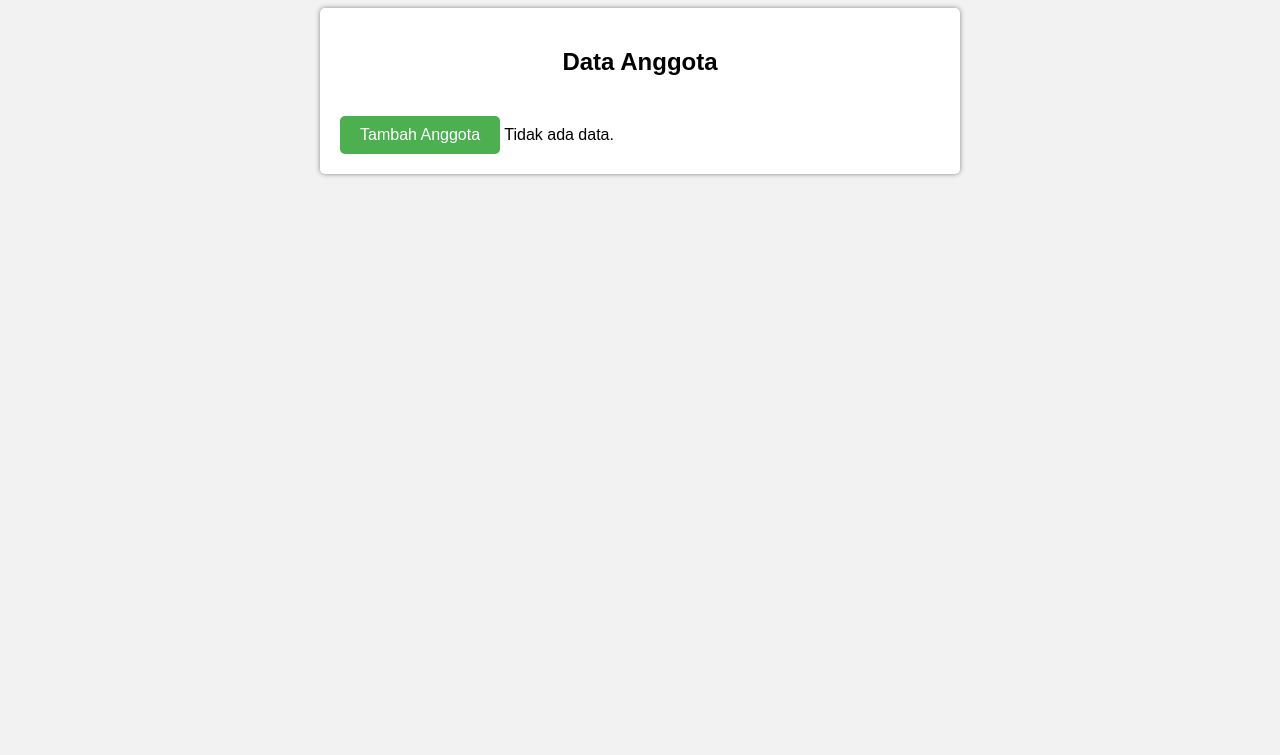
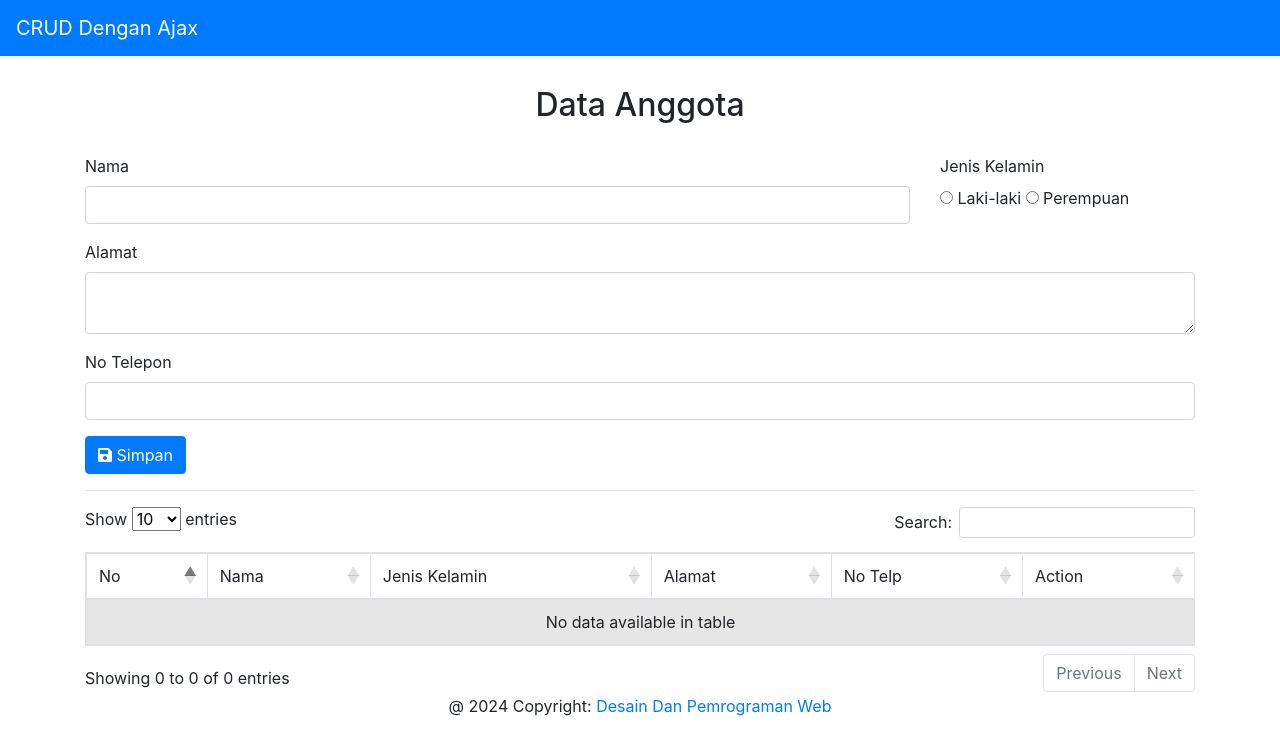
Before and after one commit to MHasanBas/PemrogramanWeb, a PHP site: page /ajax/index.php in a window 1280 px wide. Shown: the top 755 px of the page. Run offline with PHP 8.4, Linux system fonts and the light colour scheme; data that the repository does not hold is empty; some libraries are stand-ins or nearby versions.

Commit message:
CRUD dengan AJAX

```diff
--- /dev/null
+++ b/pertemuan10/crud/ajax/auth.php
@@ -0,0 +1,10 @@
+<?php
+// Mulai sesi PHP
+session_start();
+
+// Cek apakah token CSRF sudah ada di sesi
+if (empty($_SESSION['csrf_token'])) {
+    // Jika tidak ada, buat token baru dengan menggunakan fungsi random_bytes() untuk menghasilkan byte acak, kemudian konversi menjadi format hexadecimal dengan bin2hex()
+    $_SESSION['csrf_token'] = bin2hex(random_bytes(32));
+}
+?>
--- /dev/null
+++ b/pertemuan10/crud/ajax/data.php
@@ -0,0 +1,85 @@
+<table id="example" class="table table-striped table-bordered" style="width:100%">
+    <thead>
+        <tr>
+            <td>No</td>
+            <td>Nama</td>
+            <td>Jenis Kelamin</td>
+            <td>Alamat</td>
+            <td>No Telp</td>
+            <td>Action</td>
+        </tr>
+    </thead>
+    <tbody>
+        <?php
+            // Mengambil data dari database dan menampilkannya dalam bentuk baris tabel
+        ?>
+    </tbody>
+</table>
+
+<script type="text/javascript">
+    // Menginisialisasi DataTables untuk tabel dengan id 'example'
+    $(document).ready(function() {
+        $('#example').DataTable();
+    });
+
+    // Fungsi untuk mereset pesan kesalahan pada form
+    function reset(){
+        // Reset pesan kesalahan pada elemen dengan id 'err_nama', 'err_jenis_kelamin', 'err_alamat', 'err_no_telp'
+        document.getElementById("err_nama").innerHTML = "";
+        document.getElementById("err_jenis_kelamin").innerHTML = "";
+        document.getElementById("err_alamat").innerHTML = "";
+        document.getElementById("err_no_telp").innerHTML = "";
+    }
+
+    // Fungsi untuk menangani klik pada tombol edit
+    $(document).on('click', '.edit_data', function() {
+        // Scroll ke atas halaman
+        $('html, body').animate({ scrollTop: 0 }, 'slow');
+        // Ambil id data yang akan diedit
+        var id = $(this).attr('id');
+        // Kirim permintaan AJAX untuk mendapatkan data yang akan diedit
+        $.ajax({
+            type: 'POST',
+            url: "get_data.php",
+            data: {id:id},
+            dataType:'json',
+            success: function(response) {
+                // Reset pesan kesalahan
+                reset();
+                // Scroll ke atas halaman
+                $('html, body').animate({ scrollTop: 30 }, 'slow');
+                // Isi form dengan data yang diperoleh dari server
+                document.getElementById("id").value = response.id;
+                document.getElementById("nama").value = response.nama;
+                document.getElementById("alamat").value = response.alamat;
+                document.getElementById("no_telp").value = response.no_telp;
+                // Tentukan jenis kelamin sesuai data yang diperoleh dari server
+                if (response.jenis_kelamin=="L") {
+                    document.getElementById("jenkel1").checked = true;
+                } else {
+                    document.getElementById("jenkel2").checked = true;
+                }
+            }, error: function(response) {
+                console.log(response.responseText);
+            }
+        });
+    });
+
+    // Fungsi untuk menangani klik pada tombol hapus
+    $(document).on('click', '.hapus_data', function() {
+        // Ambil id data yang akan dihapus
+        var id = $(this).attr('id');
+        // Kirim permintaan AJAX untuk menghapus data
+        $.ajax({
+            type: 'POST',
+            url: "hapus_data.php",
+            data: {id:id},
+            success: function()  {
+                // Muat ulang data setelah data dihapus
+                $('data').load("data.php");
+            }, error: function(response) {
+                console.log(response.responseText);
+            }
+        });
+    });
+</script>
--- /dev/null
+++ b/pertemuan10/crud/ajax/index.php
@@ -0,0 +1,134 @@
+<?php
+    // Sertakan file auth.php untuk memastikan pengguna yang masuk sudah login
+    include 'auth.php';
+?>
+<html lang="en">
+<head>
+    <meta charset="UTF-8">
+    <meta name="viewport" content="width=device-width, initial-scale=1.0">
+    <meta name="csrf-token" content="<?= $_SESSION['csrf_token'] ?>">
+    <!-- Sertakan stylesheet dari Bootstrap -->
+    <link href="https://cdnjs.cloudflare.com/ajax/libs/twitter-bootstrap/4.1.3/css/bootstrap.css" rel="stylesheet">
+    <!-- Sertakan font awesome untuk ikon -->
+    <link rel="stylesheet" href="https://use.fontawesome.com/releases/v5.7.2/css/all.css" integrity="sha384-fnmDCqbTlwilj8lyTjo7mOUStjsKC4pQpQbqyi7RrhN7udi9RwhKkMHpvl.bHG9Sr" crossorigin="anonymous">
+    <!-- Sertakan stylesheet dari DataTables -->
+    <link rel="stylesheet" type="text/css" href="https://cdn.datatables.net/1.10.19/css/dataTables.bootstrap4.min.css">
+    <title>Data Anggota</title>
+</head>
+<body>
+    <nav class="navbar navbar-dark bg-primary">
+        <a class="navbar-brand" href="index.php" style="color: #fff;">
+            CRUD Dengan Ajax
+        </a>
+    </nav>
+    <div class="container">
+        <h2 align="center" style="margin: 30px;">Data Anggota</h2>
+        <!-- Form untuk menambah dan mengedit data anggota -->
+        <form method="post" class="form-data" id="form-data">
+            <div class="row">
+                <div class="col-sm-9">
+                    <div class="form-group">
+                        <label>Nama</label>
+                        <input type="hidden" name="id" id="id">
+                        <input type="text" name="nama" id="nama" class="form-control" required="true">
+                    </div>
+                    <p class="text-danger"  id="err_nama"></p>
+                </div>
+                <div class="col-sm-3">
+                    <div class="form-group">
+                        <label>Jenis Kelamin</label><br>
+                        <input type="radio" name="jenis_kelamin" id="jenkel1" value="L" required="true"> Laki-laki
+                        <input type="radio" name="jenis_kelamin" id="jenkel2" value="P"> Perempuan
+                    </div>
+                    <p class="text-danger" id="err_jenis_kelamin"></p>
+                </div>
+            </div>
+            <div class="form-group">
+                <label>Alamat</label>
+                <textarea name="alamat" id="alamat" class="form-control" required="true"></textarea>
+                <p class="text-danger"  id="err_alamat"></p>
+            </div>
+            <div class="form-group">
+                <label>No Telepon</label>
+                <input type="number" name="no_telp" id="no_telp" class="form-control" required="true">
+                <p class="text-danger"  id="err_no_telp"></p>
+            </div>
+            <div class="form-group">
+                <button type="button" name="simpan" id="simpan" class="btn btn-primary">
+                    <i class="fa fa-save"></i> Simpan
+                </button>
+            </div>
+        </form>
+        <hr>
+        <!-- Div untuk menampilkan data anggota menggunakan DataTables -->
+        <div class="data"></div>
+    </div>
+    <div class="text-center">@ <?php echo date('Y'); ?> Copyright:
+        <a href="https://google.com/"> Desain Dan Pemrograman Web</a>
+    </div>
+    <!-- Sertakan jQuery -->
+    <script src="https://ajax.googleapis.com/ajax/libs/jquery/1.11.1/jquery.min.js"></script>
+    <!-- Sertakan DataTables -->
+    <script src="https://cdn.datatables.net/1.10.19/js/jquery.dataTables.min.js"></script>
+    <script src="https://cdn.datatables.net/1.10.19/js/dataTables.bootstrap4.min.js"></script>
+    <!-- Sertakan Bootstrap JavaScript -->
+    <script src="https://maxcdn.bootstrapcdn.com/bootstrap/4.3.1/js/bootstrap.min.js"></script>
+    <script type="text/javascript">
+        $(document).ready(function(){
+            // Atur CSRF token untuk setiap permintaan AJAX
+            $.ajaxSetup({
+                headers: {
+                    'Csrf-Token': $('meta[name="csrf-token"]').attr('content')
+                }
+            });
+            // Muat data anggota saat halaman dimuat
+            $('.data').load("data.php");
+        });
+        $("#simpan").click(function(){
+            // Ambil data dari form
+            var data = $('.form-data').serialize();
+            // Validasi form sebelum mengirimkan permintaan AJAX
+            var nama = document.getElementById("nama").value;
+            var alamat = document.getElementById("alamat").value;
+            var no_telp = document.getElementById("no_telp").value;
+            if (nama == "") {
+                document.getElementById("err_nama").innerHTML = "Nama Harus Diisi";
+            } else {
+                document.getElementById("err_nama").innerHTML = "";
+            }
+            if (alamat == "") {
+                document.getElementById("err_alamat").innerHTML = "Alamat Harus Diisi";
+            } else {
+                document.getElementById("err_alamat").innerHTML = "";
+            }
+            if (document.getElementById("jenkel1").checked == false && document.getElementById("jenkel2").checked == false) {
+                document.getElementById("err_jenis_kelamin").innerHTML = "Jenis Kelamin Harus Dipilih";
+            } else {
+                document.getElementById("err_jenis_kelamin").innerHTML = "";
+            }
+            if (no_telp == "") {
+                document.getElementById("err_no_telp").innerHTML = "No Telepon Harus Diisi";
+            } else {
+                document.getElementById("err_no_telp").innerHTML = "";
+            }
+            // Kirim permintaan AJAX jika semua validasi berhasil
+            if (nama != "" && alamat != "" && (document.getElementById("jenkel1").checked == true || document.getElementById("jenkel2").checked == true) && no_telp != "") {
+                $.ajax({
+                    type: 'POST',
+                    url: "form_action.php",
+                    data: data,
+                    success: function() {
+                        // Muat ulang data setelah berhasil menyimpan atau mengupdate data anggota
+                        $('.data').load("data.php");
+                        // Reset form
+                        document.getElementById("id").value = "";
+                        document.getElementById("form-data").reset();
+                    }, error: function(response) {
+                        console.log(response.responseText);
+                    }
+                });
+            }
+        });
+    </script>
+</body>
+</html>
```
Also changed, not shown: pertemuan10/crud/ajax/csrf.php (added, +28 -0 lines), pertemuan10/crud/ajax/form_action.php (added, +38 -0 lines), pertemuan10/crud/ajax/get_data.php (added, +38 -0 lines), pertemuan10/crud/ajax/hapus_data.php (added, +25 -0 lines), pertemuan10/crud/ajax/koneksi.php (added, +21 -0 lines), pertemuan10/crud/create.php (line endings or trailing spaces), pertemuan10/crud/edit.php (line endings or trailing spaces), pertemuan10/crud/index.php (line endings or trailing spaces).
